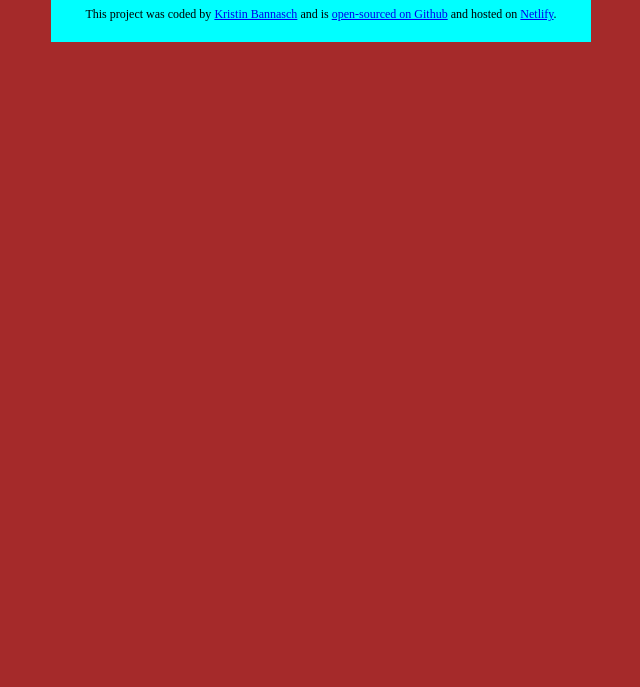
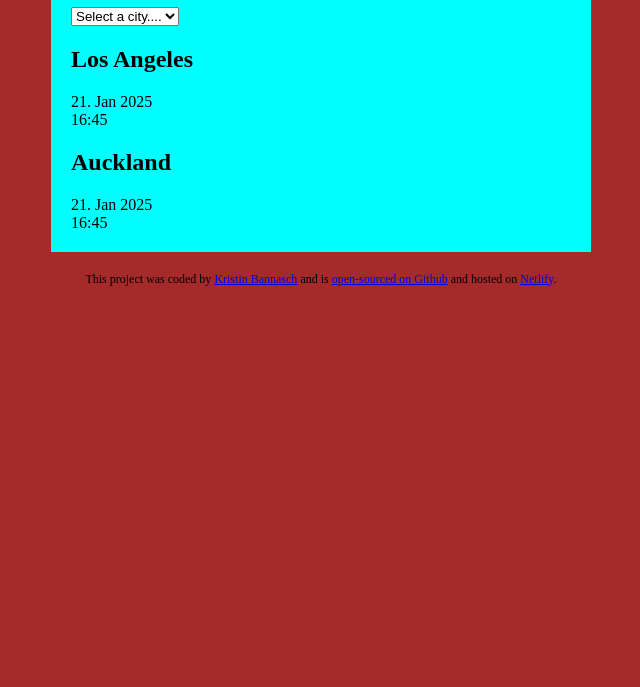
Before and after one commit to kristban/Plus-Add-On-Timezones, a plain HTML site: page index.html in a window 1280 px wide. Shown: the part 113-800 px from the top of the page, without its empty margins (319-959 px from the left). Drawn offline with Linux system fonts and the light colour scheme.

Commit message:
added html

```diff
--- a/index.html
+++ b/index.html
@@ -8,7 +8,27 @@
   </head>
   <body>
     <div class="overall">
-    <h1>Times of the World</h1>
+      <h1>Times of the World</h1>
+      <select name="selection" id="selection">
+        <option value="">Select a city....</option>
+        <option value="">New York</option>
+        <option value="">Cork</option>
+        <option value="">Berlin</option>
+        <option value="">Tokyio</option>
+      </select>
+
+      <div class="city">
+        <h2>Los Angeles</h2>
+        <div>21. Jan 2025</div>
+        <div>16:45</div>
+      </div>
+      <div class="city">
+        <h2>Auckland</h2>
+        <div>21. Jan 2025</div>
+        <div>16:45</div>
+      </div>
+    </div>
+
     <footer>
       This project was coded by
       <a href="https://github.com/kristban" target="_blank">Kristin Bannasch</a>
@@ -23,7 +43,6 @@
         >Netlify</a
       >.
     </footer>
-    </div>
     <script src="src/index.js"></script>
   </body>
 </html>
--- a/src/style.css
+++ b/src/style.css
@@ -11,5 +11,5 @@ footer {
     padding: 20px 20px;
     background-color: aqua;
     max-width: 500px;
-    text-align: center;
+
 }
```
